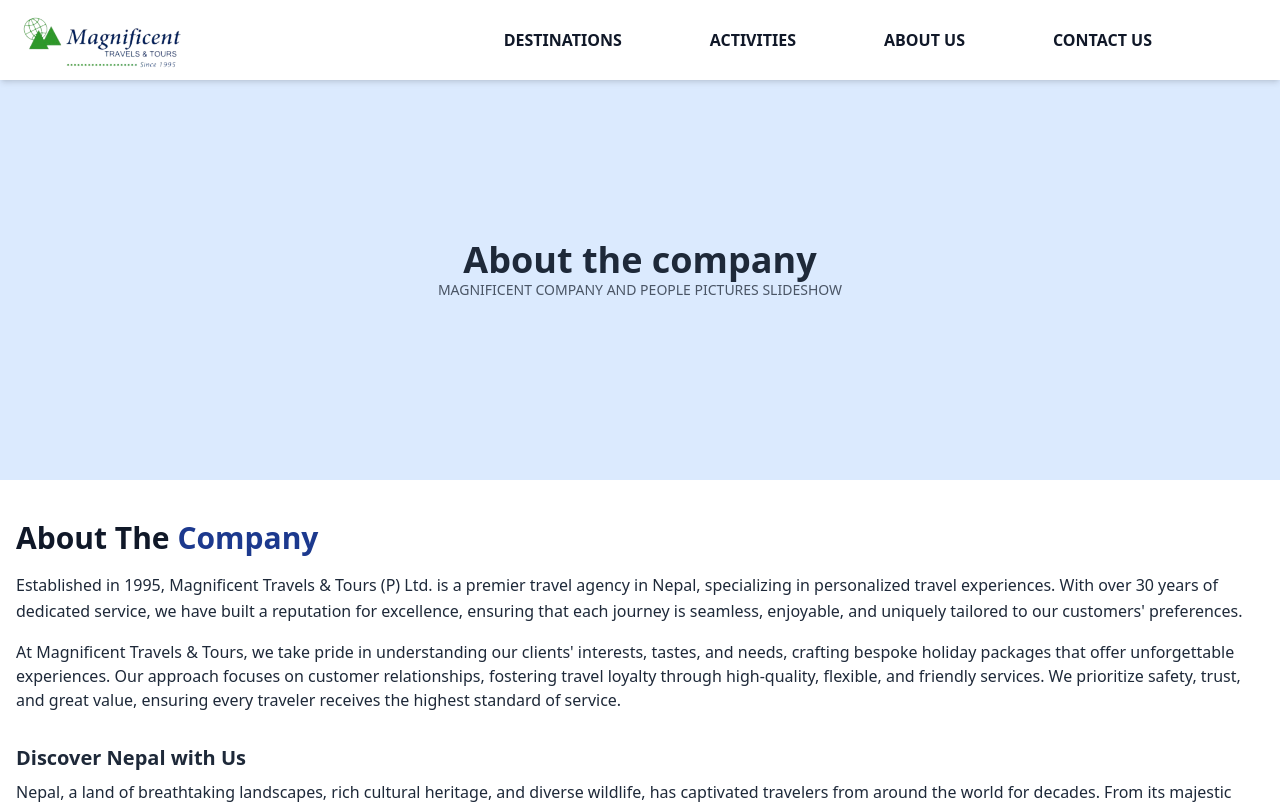
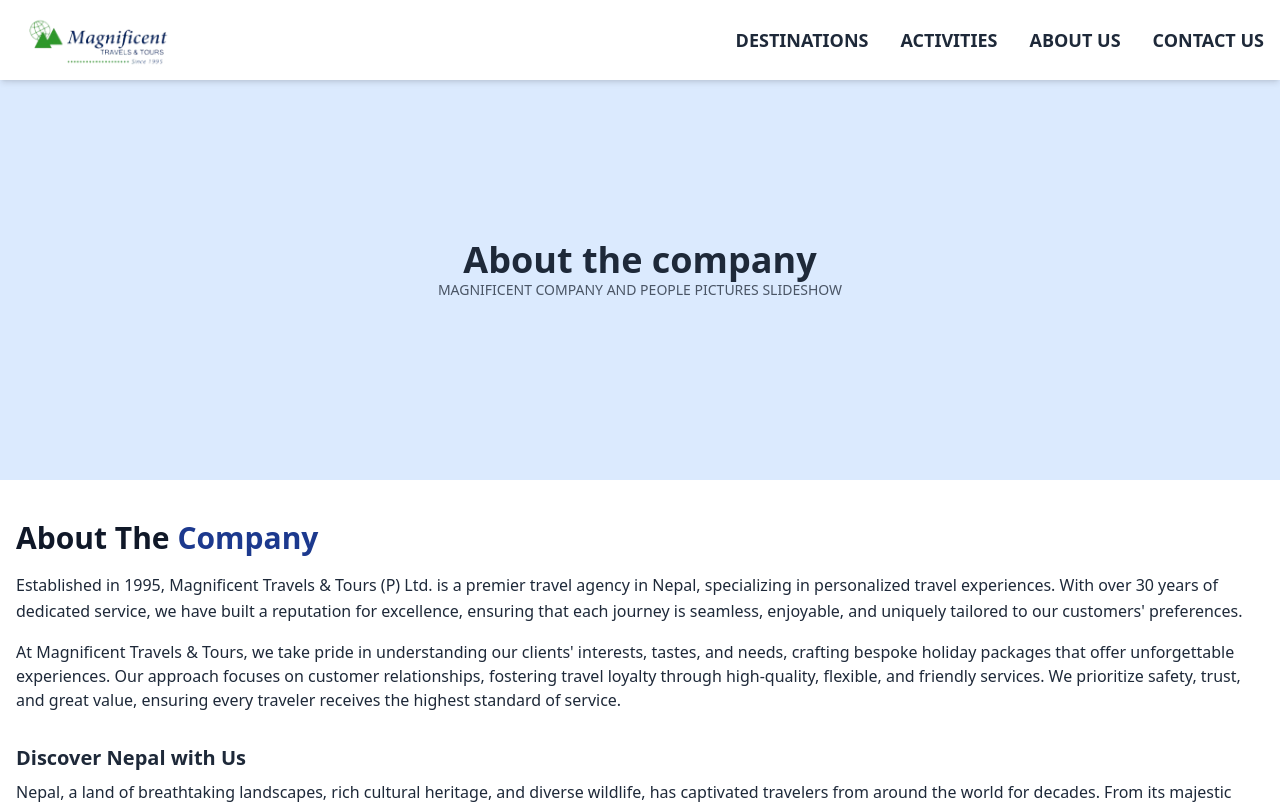
Before and after one commit to themohankhati/magnificient, a React (Vite) app: page /aboutus in a window 1280 px wide. Shown: the top 804 px of the page. Built offline with nearby package versions, Linux system fonts and the light colour scheme.

Commit message:
Nav bar changes

```diff
--- a/src/shared_components/Header.jsx
+++ b/src/shared_components/Header.jsx
@@ -1,54 +1,71 @@
 import React from "react";
 import { Link } from "react-router-dom";
 
-
 const Header = () => {
   return (
-    <header className="flex items-center p-2 bg-white shadow-md relative z-10 l">
-      <div className="pr-0.000005">
-        <img src="Images/Magnificent logo.png" alt="Logo" className="h-16" />
-      </div>
-      <nav className="ml-auto">
-        <ul className="flex gap-22 list-none pr-30">
+    <header className="bg-white shadow-md sticky top-0 z-50">
+      <div className="container mx-auto px-4 py-3 flex items-center justify-between">
+        {/* Logo */}
+        <Link to="/">
+          <img src="Images/Magnificent logo.png" alt="Logo" className="h-14" />
+        </Link>
+
+        {/* Navigation */}
+        <nav>
+          <ul className="flex space-x-8 text-lg font-semibold">
             <li>
               <Link
                 to="/destinations"
-              className="text-gray-900 font-bold transition-colors duration-300 hover:text-blue-500"
+                className="relative text-gray-800 hover:text-blue-600 transition duration-300"
               >
-              DESTINATIONS
+                <span className="hover-underline">DESTINATIONS</span>
               </Link>
             </li>
             <li>
               <Link
                 to="/activities"
-              className="text-gray-900 font-bold transition-colors duration-300 hover:text-blue-500"
+                className="relative text-gray-800 hover:text-blue-600 transition duration-300"
               >
-              ACTIVITIES
+                <span className="hover-underline">ACTIVITIES</span>
               </Link>
             </li>
             <li>
-            {/* <a className="text-gray-900 font-bold transition-colors duration-300 hover:text-blue-500"> */}
               <Link
                 to="/aboutus"
-              className="text-gray-900 font-bold transition-colors duration-300 hover:text-blue-500"
+                className="relative text-gray-800 hover:text-blue-600 transition duration-300"
               >
-              {" "}
-              ABOUT US
+                <span className="hover-underline">ABOUT US</span>
               </Link>
-            {/* </a> */}
             </li>
             <li>
               <Link
                 to="/contactus"
-              className="text-gray-900 font-bold transition-colors duration-300 hover:text-blue-500"
+                className="relative text-gray-800 hover:text-blue-600 transition duration-300"
               >
-              CONTACT US
+                <span className="hover-underline">CONTACT US</span>
               </Link>
             </li>
           </ul>
         </nav>
+      </div>
+
+      {/* Custom underline effect with Tailwind */}
+      <style>{`
+        .hover-underline::after {
+          content: '';
+          position: absolute;
+          left: 0;
+          bottom: -2px;
+          width: 0%;
+          height: 2px;
+          background-color: #2563eb;
+          transition: width 0.3s ease;
+        }
+        .hover-underline:hover::after {
+          width: 100%;
+        }
+      `}</style>
     </header>
-
   );
 };
 
```
Lines whose indentation alone changed are shown as unchanged.
